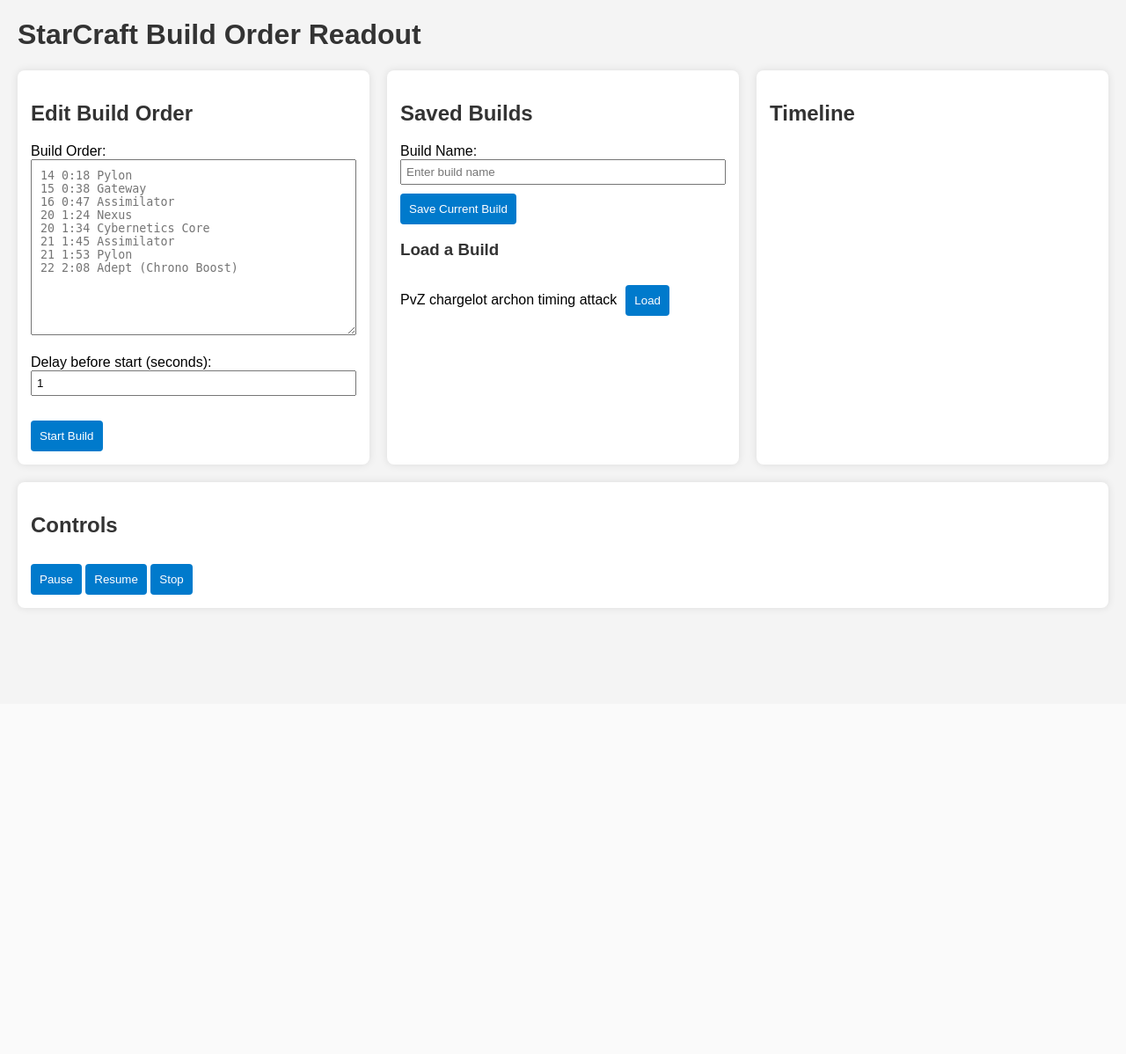
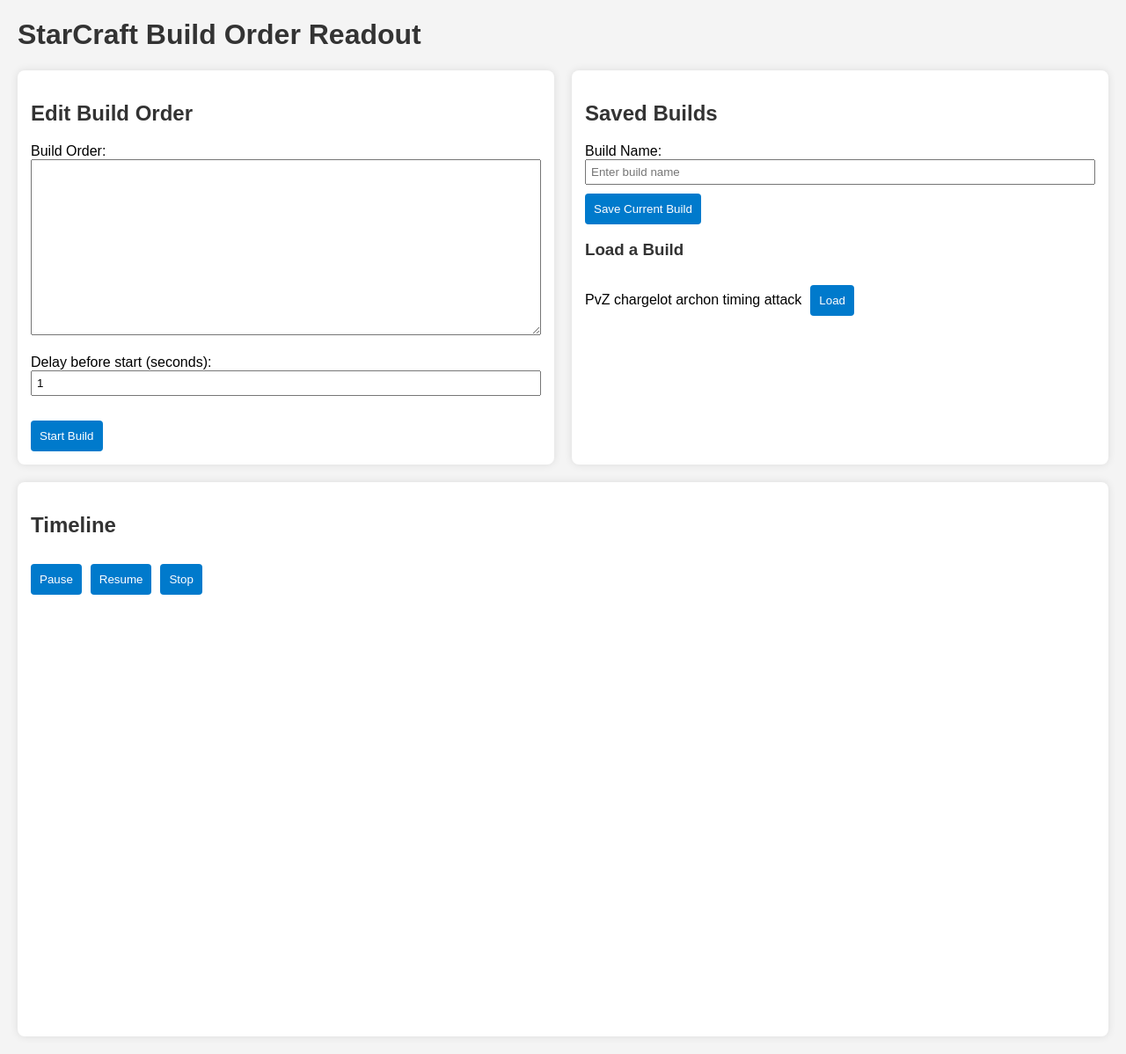
Before and after one commit to mikhail-vlasenko/sc2-build-reader, a FastAPI app: page / in a window 1280 px wide. Shown: the whole page at 88% size. Before the commit the page ends 694 px from the top, so only its background shows below. Run offline with FastAPI, Linux system fonts and the light colour scheme; data that the repository does not hold is empty.

Commit message:
ui reorder and favicon

```diff
--- a/templates/index.html
+++ b/templates/index.html
@@ -1,7 +1,8 @@
 <!DOCTYPE html>
-<html>
+<html lang="English">
 <head>
     <title>StarCraft Build Order Readout</title>
+    <link rel="icon" href="favicon.ico" type="image/x-icon">
     <style>
         body {
             font-family: Arial, sans-serif;
@@ -15,14 +16,28 @@
             display: flex;
             flex-wrap: wrap;
             gap: 20px;
+            flex-direction: column;
         }
-        .build-section, .saved-section, .timeline-section, .control-section {
+        .top-section, .timeline-section {
+            display: flex;
+            flex-wrap: wrap;
+            gap: 20px;
+        }
+        .timeline-content {
+            min-height: 600px; /* Set a minimum height for the timeline content */
+        }
+        .build-section, .saved-section, .timeline-section {
             background: #fff;
             padding: 15px;
             border-radius: 8px;
             box-shadow: 0 0 10px rgba(0,0,0,0.1);
             flex: 1;
             min-width: 300px;
+        }
+        .control-section {
+            margin-top: 10px;
+            display: flex;
+            gap: 10px;
         }
         textarea {
             width: 100%;
@@ -48,7 +63,6 @@
         button:hover {
             background: #005fa3;
         }
-        /* Timeline Box Styles */
         .timeline-box {
             padding: 10px;
             margin: 5px 0;
@@ -80,11 +94,12 @@
 <body>
     <h1>StarCraft Build Order Readout</h1>
     <div class="container">
+        <div class="top-section">
             <div class="build-section">
                 <h2>Edit Build Order</h2>
                 <form id="run-form" action="/start" method="post">
                     <label for="build_order">Build Order:</label><br>
-                <textarea id="build_order" name="build_order" placeholder="14 0:18 Pylon&#10;15 0:38 Gateway&#10;16 0:47 Assimilator&#10;20 1:24 Nexus&#10;20 1:34 Cybernetics Core&#10;21 1:45 Assimilator&#10;21 1:53 Pylon&#10;22 2:08 Adept (Chrono Boost)"></textarea><br><br>
+                    <textarea id="build_order" name="build_order"></textarea><br><br>
                     <label for="delay">Delay before start (seconds):</label>
                     <input type="number" id="delay" name="delay" value="1" min="0"><br><br>
                     <button type="submit">Start Build</button>
@@ -98,27 +113,21 @@
                     <button id="save-build">Save Current Build</button>
                 </div>
                 <h3>Load a Build</h3>
-            <ul id="saved-builds">
-                <!-- Saved builds will be loaded here -->
-            </ul>
+                <ul id="saved-builds"></ul>
+            </div>
         </div>
         <div class="timeline-section">
+            <div class="timeline-content">
                 <h2>Timeline</h2>
-            <div id="past-steps">
-                <!-- Past 3 steps (green) will be shown here -->
-            </div>
-            <div id="next-step">
-                <!-- Next step (yellow) with countdown will be shown here -->
-            </div>
-            <div id="future-steps">
-                <!-- Next 3 future steps (red) will be shown here -->
-            </div>
-        </div>
+                <div id="past-steps"></div>
+                <div id="next-step"></div>
+                <div id="future-steps"></div>
                 <div class="control-section">
-            <h2>Controls</h2>
                     <button id="pause-btn">Pause</button>
                     <button id="resume-btn">Resume</button>
                     <button id="stop-btn">Stop</button>
+                </div>
+            </div>
         </div>
     </div>
 
```
Also changed, not shown: templates/favicon.ico (added). Lines whose indentation alone changed are shown as unchanged.
